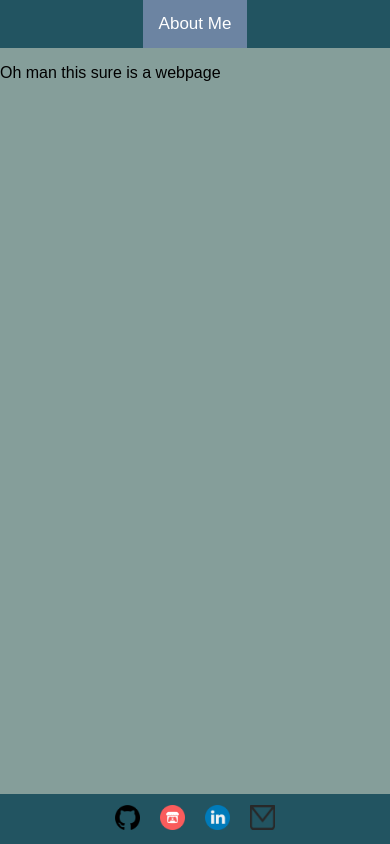
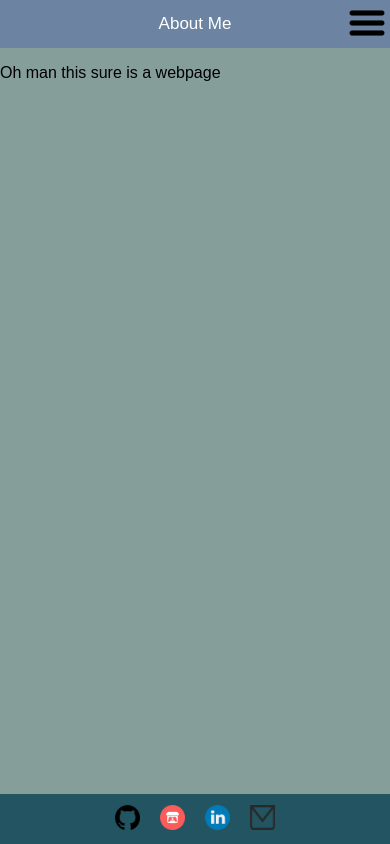
Before and after one commit to hdorer/hdorer.github.io, a React (Vite) app: page / in a window 390 px wide. Built offline with nearby package versions, Linux system fonts and the light colour scheme.

Commit message:
Added mobile-friendly navbar

```diff
--- /dev/null
+++ b/src/components/MobileNavbar.css
@@ -0,0 +1,55 @@
+/* Nav bar */
+.mobile-nav {
+	background-color: #225461;
+	overflow: hidden;
+	text-align: center;
+	margin: 0px;
+	padding-top: 0px;
+    font-family: "RobotoLight", sans-serif;
+    font-size: 17px;
+    display: flex;
+}
+
+.mobile-nav-links {
+    flex-grow: 1;
+    align-items: center;
+    justify-content: center;
+}
+
+.mobile-nav-links a {
+	display: flex;
+	color: #f2f2f2;
+	text-align: center;
+	padding: 14px 16px;
+	text-decoration: none;
+    flex: 1;
+    justify-content: center;
+    align-items: center;
+}
+
+.mobile-nav-links a:hover {
+	background-color: #ddd;
+	color: black;
+}
+
+.mobile-nav-links a.active {
+	background-color: #6C84A2;
+	color: white;
+}
+
+.mobile-nav-links:not(.opened) a:not(.active) {
+    display: none;
+}
+
+.mobile-nav-menu-icon {
+    position: absolute;
+    top: 0;
+    right: 0;
+    text-align: center;
+    padding: 3px 3px 0px 0px;
+}
+
+.mobile-nav-menu-icon img {
+    width: 40px;
+    height: 40px;
+}
--- /dev/null
+++ b/src/components/MobileNavbar.tsx
@@ -0,0 +1,28 @@
+import { useCallback, useState } from 'react';
+import NavbarLinks from './NavbarLinks';
+import hamburgerIcon from '../assets/hamburger-icon.png';
+import closeIcon from '../assets/close-icon.png';
+import './MobileNavbar.css';
+
+function MobileNavbar() {
+    const [opened, setOpened] = useState(false);
+
+    const toggleOpened = () => setOpened(!opened);
+
+    return (
+        <header>
+            <div className="mobile-nav">
+                <div className={ opened ? "mobile-nav-links opened" : "mobile-nav-links"}>
+                    <NavbarLinks />
+                </div>
+                <div className="mobile-nav-menu-icon">
+                    <a onClick={toggleOpened}>
+                        <img src={opened ? closeIcon : hamburgerIcon} />
+                    </a>
+                </div>
+            </div>
+        </header>
+    );
+}
+
+export default MobileNavbar;
--- a/src/components/Navbar.css
+++ b/src/components/Navbar.css
@@ -1,5 +1,5 @@
 /* Nav bar */
-.topnav {
+.nav {
 	background-color: #225461;
 	overflow: hidden;
 	text-align: center;
@@ -8,41 +8,21 @@
     font-family: "RobotoLight", sans-serif;
     font-size: 17px;
 }
-.topnav a {
+
+.nav a {
 	display: inline-block;
 	color: #f2f2f2;
 	text-align: center;
 	padding: 14px 16px;
 	text-decoration: none;
 }
-.topnav a:hover {
+
+.nav a:hover {
 	background-color: #ddd;
 	color: black;
 }
-.topnav a.active {
+
+.nav a.active {
 	background-color: #6C84A2;
 	color: white;
 }
-.topnav .icon{
-	display: none;
-}
-@media screen and (max-width: 767px) {
-	.topnav a:not(.active) {
-		display: none;
-	}
-	.topnav a.icon {
-		float: right;
-		display: block;
-	}
-	.topnav.responsive {position: relative;}
-	.topnav.responsive .icon {
-		position: absolute;
-	 	right: 0;
-		top: 0;
-	}
-	.topnav.responsive a {
-		float: none;
-		display: block;
-		text-align: center;
-	}
-}
--- a/src/components/Navbar.tsx
+++ b/src/components/Navbar.tsx
@@ -1,14 +1,11 @@
-import { Link, useLocation } from 'react-router-dom';
+import NavbarLinks from './NavbarLinks';
 import './Navbar.css';
 
 function Navbar() {
-    const { pathname } = useLocation();
-
     return(
         <header>
-            <div className="topnav">
-                <Link to="/" className={pathname === "/" ? "active" : ""}>About Me</Link>
-                <Link to="projects/" className={pathname === "/projects/" ? "active" : ""}>Projects</Link>
+            <div className="nav">
+                <NavbarLinks />
             </div>
         </header>
     );
--- /dev/null
+++ b/src/components/NavbarLinks.tsx
@@ -0,0 +1,14 @@
+import { Link, useLocation } from 'react-router-dom';
+
+function NavbarLinks() {
+    const { pathname } = useLocation();
+
+    return (
+        <>
+            <Link to="/" className={pathname === "/" ? "active" : ""}>About Me</Link>
+            <Link to="projects/" className={pathname === "/projects/" ? "active" : ""}>Projects</Link>
+        </>
+    )
+}
+
+export default NavbarLinks;
--- a/src/routes/Root.tsx
+++ b/src/routes/Root.tsx
@@ -1,11 +1,12 @@
 import { Outlet } from "react-router-dom";
 import Navbar from '../components/Navbar';
+import MobileNavbar from '../components/MobileNavbar';
 import Footer from "../components/Footer";
 
 function Root() {
     return (
         <>
-            <Navbar />
+            <MobileNavbar />
             <Outlet />
             <Footer />
         </>
```
Also changed, not shown: src/assets/close-icon.png (added), src/assets/hamburger-icon.png (added).
